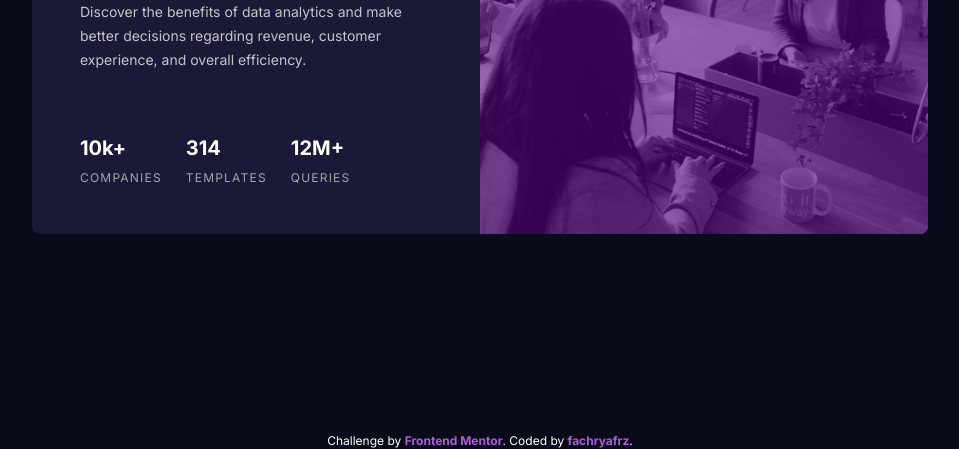
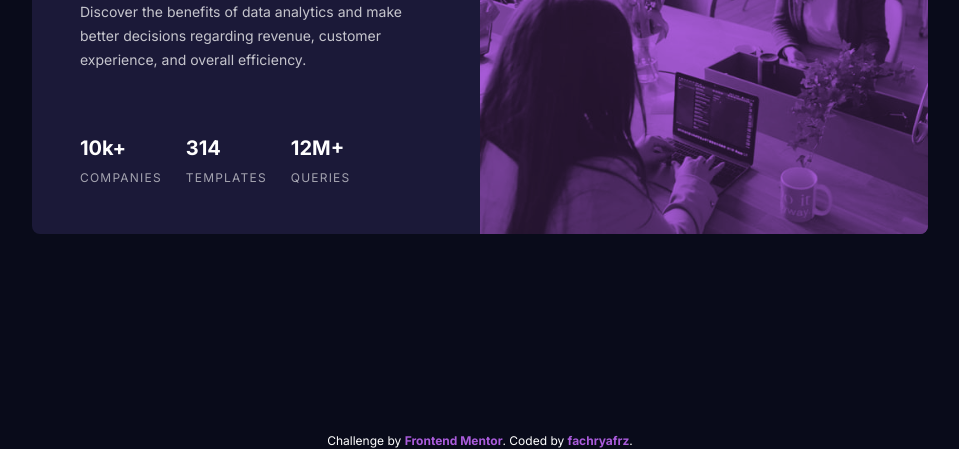
Before and after one commit to fachryafrz/FMentor-StatsPreview, a website built with Vite: page index.html in a window 1280 px wide. Shown: the part 351-800 px from the top of the page, without its empty margins (160-1119 px from the left). Built offline with nearby package versions, Linux system fonts and the light colour scheme.

Commit message:
Fixed: Image Overlay

```diff
--- a/index.html
+++ b/index.html
@@ -15,7 +15,7 @@
     <title>Frontend Mentor | Stats preview card component</title>
 
     <!-- TailwindCSS -->
-    <link rel="stylesheet" href="./build.css" />
+    <link rel="stylesheet" href="./src/app.css" />
 
     <!-- Google Fonts -->
     <link rel="preconnect" href="https://fonts.googleapis.com" />
@@ -32,24 +32,20 @@
     <div
       class="w-72 rounded-lg overflow-hidden md:grid md:grid-cols-2 md:w-full md:max-w-4xl"
     >
-      <figure class="relative md:order-2">
+      <figure class="relative md:order-2 bg-violet-soft">
         <!-- Mobile -->
         <img
           src="./images/image-header-mobile.jpg"
           alt="People working"
-          class="md:hidden"
+          class="md:hidden mix-blend-multiply opacity-80"
         />
 
         <!-- Desktop -->
         <img
           src="./images/image-header-desktop.jpg"
           alt="People working"
-          class="hidden md:block object-cover w-full h-full"
+          class="hidden md:block object-cover w-full h-full mix-blend-multiply opacity-80"
         />
-        <div
-          class="absolute top-0 inset-x-0 w-full h-full bg-violet-hard opacity-60"
-        ></div>
-        <!-- I'm doing this because I don't want to open css file ✌ -->
       </figure>
       <main
         class="bg-blue-desaturated p-6 flex flex-col gap-4 items-center md:order-1 md:p-12"
--- a/tailwind.config.js
+++ b/tailwind.config.js
@@ -10,7 +10,6 @@ module.exports = {
         },
         violet: {
           soft: "hsl(277, 64%, 61%)",
-          hard: "hsl(280, 100%, 25%)",
         },
         light: {
           "main-paragraph": "hsla(0, 0%, 100%, 0.75)",
```
